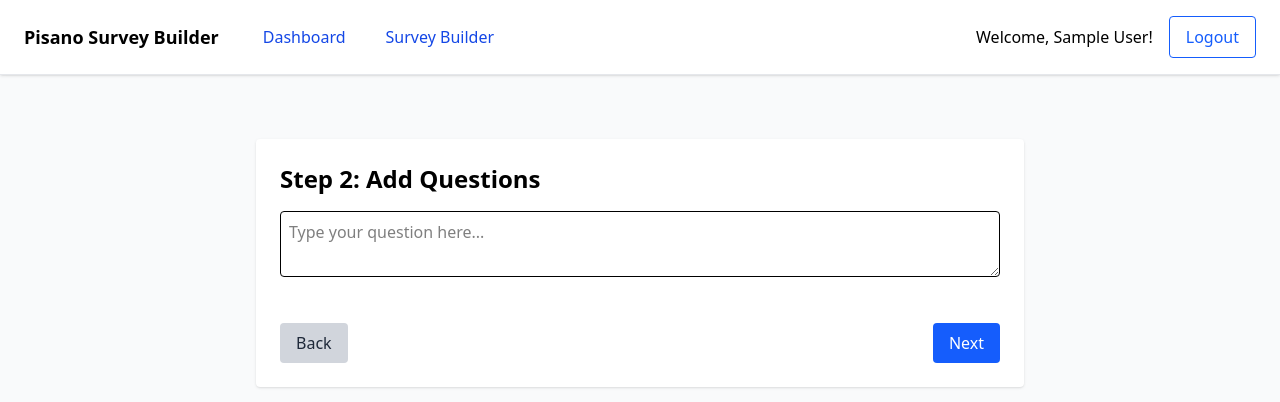
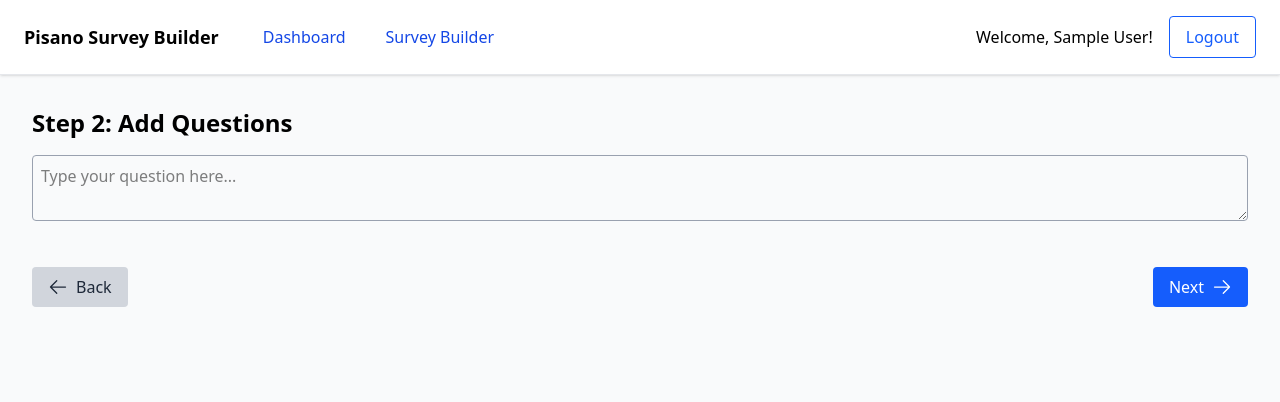
Before and after one commit to coskuntekin/pisano-survey-builder, a React (Vite) app: page /app/survey-builder/step-2 in a window 1280 px wide. Shown: the top 402 px of the page. Built offline with nearby package versions, Linux system fonts and the light colour scheme; sample sign-in values are in the browser's storage.

Commit message:
Refactor Step2Questions component to use Fragment for improved structure and readability

```diff
--- a/src/pages/survey-builder/Step2Questions.tsx
+++ b/src/pages/survey-builder/Step2Questions.tsx
@@ -1,4 +1,4 @@
-import React, { useState, useEffect } from "react";
+import React, { useState, useEffect, Fragment } from "react";
 import { useNavigate } from "react-router-dom";
 import { useSurveyDispatch, useSurveyState } from "../../context/SurveyContext";
 import { QuestionType } from "../../types/survey";
@@ -28,14 +28,12 @@ const Step2Questions: React.FC = () => {
   };
 
   return (
-    <div className="min-h-screen flex flex-col bg-gray-50">
-      <main className="flex-1 flex flex-col items-center py-8">
-        <div className="w-full max-w-3xl bg-white rounded shadow p-6">
+    <Fragment>
       <h2 className="text-2xl font-bold mb-4">Step 2: Add Questions</h2>
       <form onSubmit={handleSubmit}>
         <div className="mb-6">
           <textarea
-                className="w-full border rounded p-2 mb-2"
+            className="w-full border border-gray-400 focus:border-blue-500 focus:ring-2 focus:ring-blue-200 rounded p-2 mb-2 outline-none"
             placeholder="Type your question here..."
             value={newQuestionText}
             onChange={(e) => setNewQuestionText(e.target.value)}
@@ -47,26 +45,52 @@ const Step2Questions: React.FC = () => {
         <div className="flex justify-between mt-8">
           <button
             type="button"
-                className="px-4 py-2 bg-gray-300 text-gray-800 rounded hover:bg-gray-400"
+            className="px-4 py-2 bg-gray-300 flex items-center gap-x-2 text-gray-800 rounded hover:bg-gray-400"
             onClick={() => navigate("../step-1")}
           >
+            <svg
+              xmlns="http://www.w3.org/2000/svg"
+              fill="none"
+              viewBox="0 0 24 24"
+              strokeWidth={1.5}
+              stroke="currentColor"
+              className="size-5"
+            >
+              <path
+                strokeLinecap="round"
+                strokeLinejoin="round"
+                d="M10.5 19.5 3 12m0 0 7.5-7.5M3 12h18"
+              />
+            </svg>
             Back
           </button>
           <button
             type="submit"
-                className="px-4 py-2 bg-blue-600 text-white rounded hover:bg-blue-700"
+            className="px-4 py-2 bg-blue-600 flex items-center gap-x-2 text-white rounded hover:bg-blue-700"
             disabled={
               newQuestionText.trim() === "" &&
               surveyState.questions.length === 0
             }
           >
             Next
+            <svg
+              xmlns="http://www.w3.org/2000/svg"
+              fill="none"
+              viewBox="0 0 24 24"
+              strokeWidth={1.5}
+              stroke="currentColor"
+              className="size-5"
+            >
+              <path
+                strokeLinecap="round"
+                strokeLinejoin="round"
+                d="M13.5 4.5 21 12m0 0-7.5 7.5M21 12H3"
+              />
+            </svg>
           </button>
         </div>
       </form>
-        </div>
-      </main>
-    </div>
+    </Fragment>
   );
 };
 
```
Lines whose indentation alone changed are shown as unchanged.
